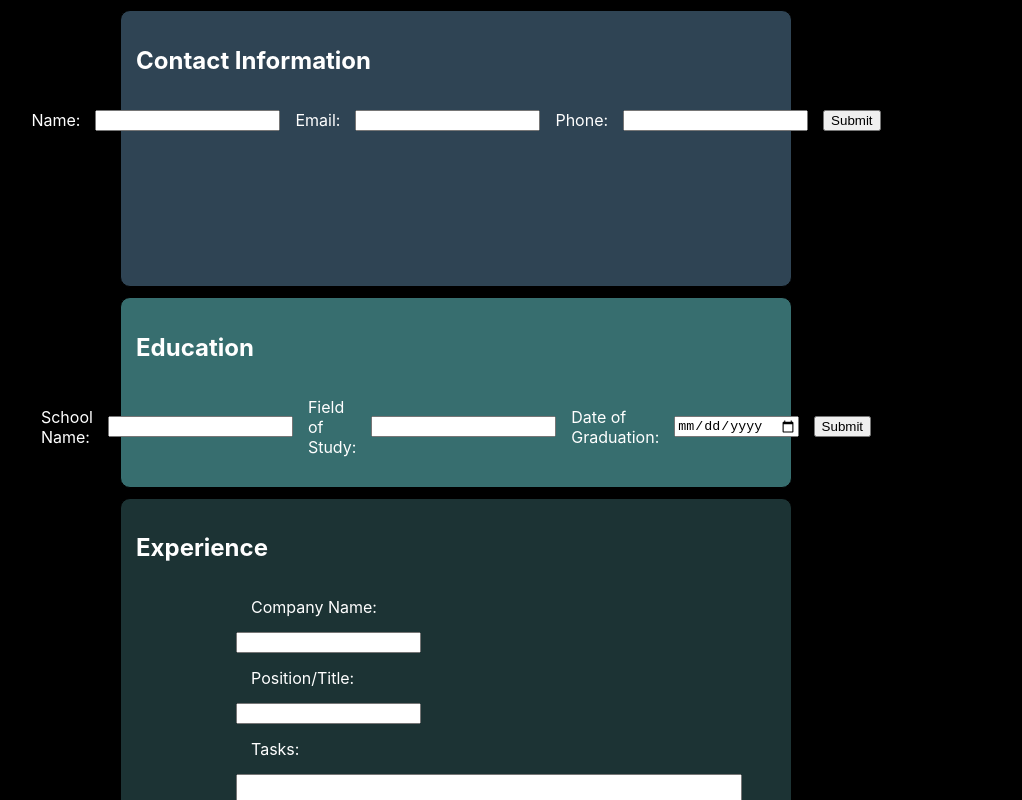
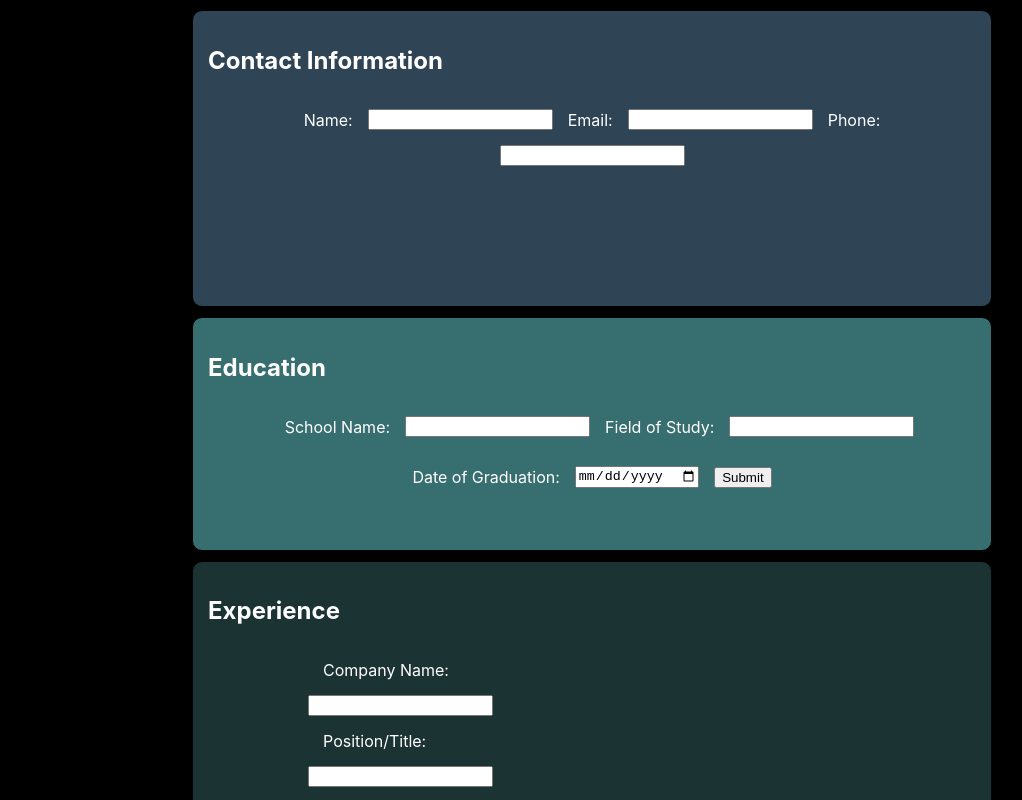
Before and after one commit to blevinspercussion/cv-application, a React (Create React App) app: page / in a window 1280 px wide. Shown: the top 800 px of the page, without its empty margins (170-1192 px from the left). Built offline with nearby package versions, Linux system fonts and the light colour scheme.

Commit message:
got the form working on the 'education' component

```diff
--- a/src/App.css
+++ b/src/App.css
@@ -48,10 +48,10 @@ body {
 }
 
 .cv-input {
-  width: 45vh;
+  width: 45vw;
   align-items: flex-start;
 }
 
-.cv-output {
+/* .cv-output {
   width: 45vh;
-}
+} */
--- a/src/components/EducationInfo.js
+++ b/src/components/EducationInfo.js
@@ -5,23 +5,95 @@ class EducationInfo extends Component {
   constructor(props) {
     super(props);
 
-    function school(schoolName, fieldOfStudy, dateOfGraduation) {
-      return schoolName, fieldOfStudy, dateOfGraduation;
-    }
+    this.state = {
+      school: {
+        schoolName: "",
+        fieldOfStudy: "",
+        dateOfGraduation: "",
+      },
+
+      schools: [],
+    };
+
+    this.handleSchoolName.bind(this);
+    this.handleFieldOfStudy.bind(this);
+    this.handleDateOfGraduation.bind(this);
+
+    // this.saveInput.bind(this);
+    this.handleSubmit.bind(this);
   }
+
+  handleSchoolName = (e) => {
+    this.setState({
+      school: {
+        schoolName: e.target.value,
+        fieldOfStudy: this.state.school.fieldOfStudy,
+        dateOfGraduation: this.state.school.dateOfGraduation,
+      },
+    });
+  };
+
+  handleFieldOfStudy = (e) => {
+    this.setState({
+      school: {
+        schoolName: this.state.school.schoolName,
+        fieldOfStudy: e.target.value,
+        dateOfGraduation: this.state.school.dateOfGraduation,
+      },
+    });
+  };
+
+  handleDateOfGraduation = (e) => {
+    this.setState({
+      school: {
+        schoolName: this.state.school.schoolName,
+        fieldOfStudy: this.state.school.fieldOfStudy,
+        dateOfGraduation: e.target.value,
+      },
+    });
+  };
+
+  // saveInput = (e) => {
+  //   this.setState({ input: e.target.value });
+  // };
+
+  handleSubmit = (e) => {
+    e.preventDefault();
+    console.log(this.state.school.schoolName);
+    console.log(this.state.school.fieldOfStudy);
+    console.log(this.state.school.dateOfGraduation);
+  };
+
   render() {
     return (
       <div className="component education-info">
         <h2>Education</h2>
-        <form>
+        <form onSubmit={this.handleSubmit}>
           <label>School Name: </label>
-          <input type="text"></input>
+          <input
+            type="text"
+            name="schoolName"
+            onChange={this.handleSchoolName}
+          ></input>
           <label>Field of Study: </label>
-          <input type="text"></input>
+          <input
+            type="text"
+            name="fieldOfStudy"
+            onChange={this.handleFieldOfStudy}
+          ></input>
           <label>Date of Graduation: </label>
-          <input type="date"></input>
+          <input
+            type="date"
+            name="dateOfGraduation"
+            onChange={this.handleDateOfGraduation}
+          ></input>
           <input className="btn-submit" type="submit" value="Submit" />
         </form>
+        <ul>
+          {this.state.schools.map((index, value) => (
+            <li key={index}>{value}</li>
+          ))}
+        </ul>
       </div>
     );
   }
--- a/src/components/GeneralInfo.js
+++ b/src/components/GeneralInfo.js
@@ -37,7 +37,7 @@ class GeneralInfo extends Component {
           <input type="email" onChange={this.handleEmail}></input>
           <label>Phone: </label>
           <input type="tel" onChange={this.handlePhone}></input>
-          <input className="btn-submit" type="submit" value="Submit" />
+          {/* <input className="btn-submit" type="submit" value="Submit" /> */}
         </form>
 
         <h2>{this.state.fullName}</h2>
--- a/src/components/component_styles.css
+++ b/src/components/component_styles.css
@@ -1,11 +1,12 @@
 .component {
     display: flex;
     flex-direction: column;
+    flex-wrap: wrap;
     color: white;
     border: 1px solid black;
     padding: 15px;
     margin: 10px;
-    width: 50vw;
+    width: 60vw;
     border-radius: 10px;
 }
 
@@ -26,7 +27,7 @@ label {
 }
 
 input {
-    max-width: 500px;
+    /* max-width: 500px; */
 }
 
 textarea {
@@ -36,6 +37,7 @@ textarea {
 
 form {
     display: flex;
+    flex-wrap: wrap;
     align-items: center;
     justify-content: center;
 }
```
